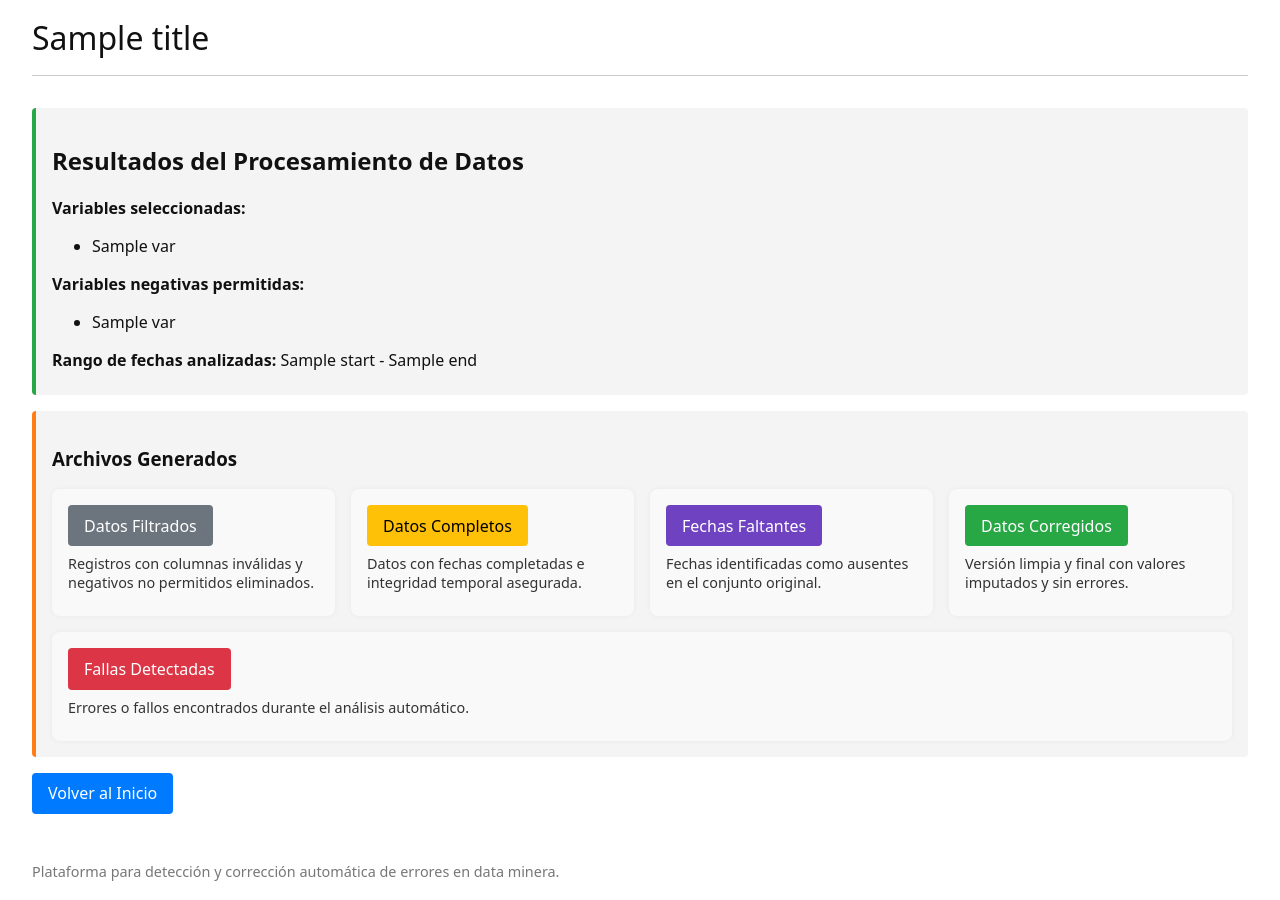
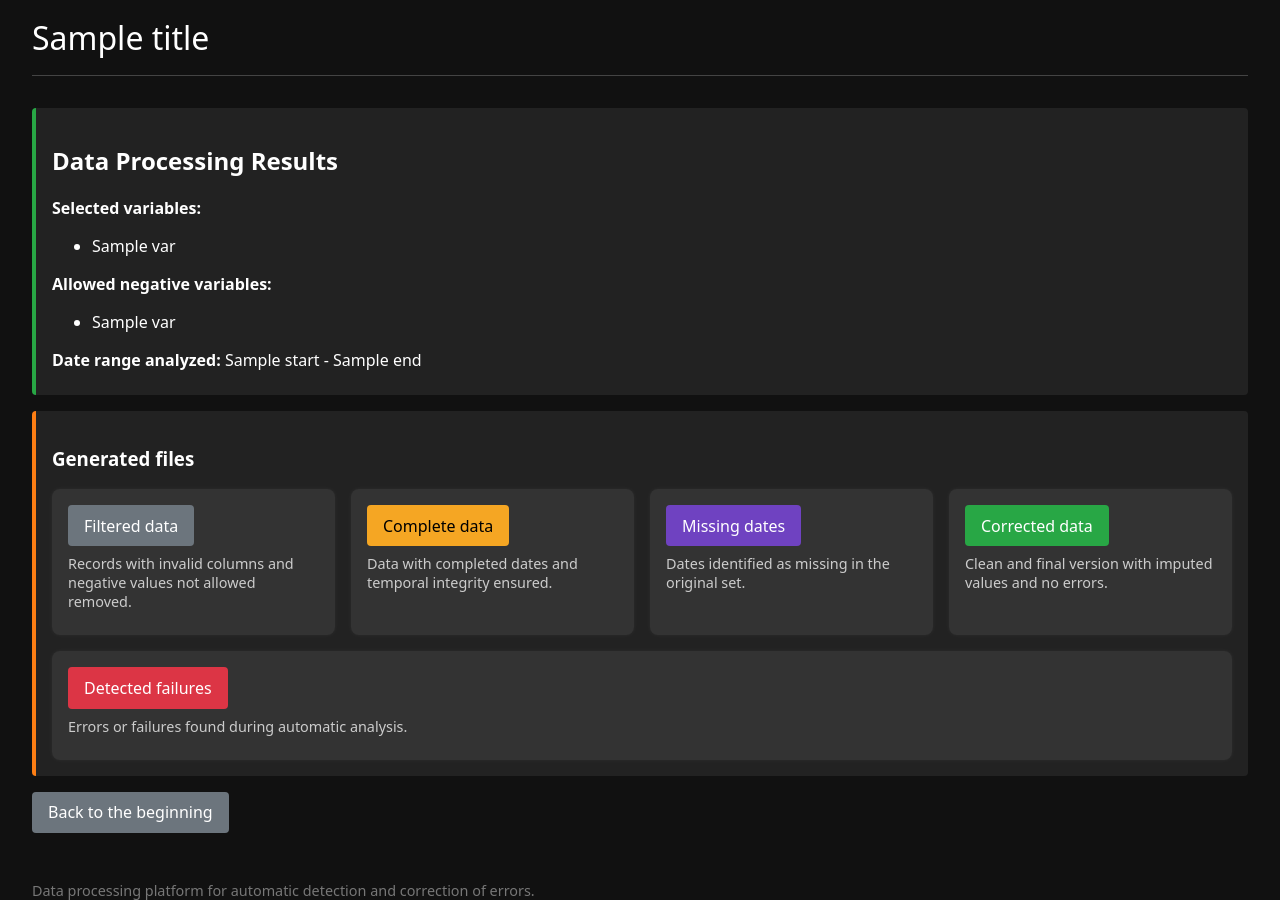
Before and after one commit to tomasalamos/imot2904, a Flask app: template templates/results.html in a window 1280 px wide. Run offline with Flask 3, Linux system fonts and the light colour scheme; the template is opened without the code that fills it: most values are stand-ins (such as "Sample title", 1, 10 or a date in 2020).

Commit message:
cambios lay

```diff
--- a/templates/form.html
+++ b/templates/form.html
@@ -17,6 +17,6 @@
         {% endfor %}
       </div>
 
-      <button type="submit" class="button button-blue">Process</button>
+      <button type="submit" class="button button-yellow">Process</button>
   </form>
 {% endblock %}
--- a/templates/index.html
+++ b/templates/index.html
@@ -1,9 +1,9 @@
 {% extends "layout.html" %}
 
 {% block content %}
-  <h1>Subir archivo CSV</h1>
+  <h1>Upload CSV file</h1>
   <form action="/form" method="post" enctype="multipart/form-data">
       <input type="file" name="file" required>
-      <button type="submit" class="button button-blue">Subir y continuar</button>
+      <button type="submit" class="button button-gray">Upload and continue</button>
   </form>
 {% endblock %}
--- a/templates/layout.html
+++ b/templates/layout.html
@@ -3,12 +3,12 @@
 <head>
   <meta charset="UTF-8" />
   <meta name="viewport" content="width=device-width, initial-scale=1.0"/>
-  <title>{{ title or "Procesamiento de Datos Mineros" }}</title>
+  <title>{{ title or "Data Processing Platform" }}</title>
   <style>
     body {
       font-family: system-ui, -apple-system, "Segoe UI", sans-serif;
-      background-color: #fff;
-      color: #111;
+      background-color: #111;
+      color: #fff;
       margin: 0;
       padding: 0 2rem;
       font-weight: 300;
@@ -17,7 +17,7 @@
 
     header {
       padding: 1rem 0;
-      border-bottom: 1px solid #ccc;
+      border-bottom: 1px solid #444;
       margin-bottom: 2rem;
     }
 
@@ -42,6 +42,9 @@
       padding: 0.6rem;
       font-size: 1rem;
       font-family: inherit;
+      background-color: #222;
+      color: #fff;
+      border: 1px solid #444;
     }
 
     .button {
@@ -56,14 +59,11 @@
       display: inline-block;
     }
 
-    .button-blue { background-color: #007bff; color: white; }
-    .button-blue:hover { background-color: #0056b3; }
-
     .button-gray { background-color: #6c757d; color: white; }
     .button-gray:hover { background-color: #5a6268; }
 
-    .button-yellow { background-color: #ffc107; color: #000; }
-    .button-yellow:hover { background-color: #e0a800; }
+    .button-yellow { background-color: #f5a623; color: #000; }
+    .button-yellow:hover { background-color: #d48806; }
 
     .button-purple { background-color: #6f42c1; color: white; }
     .button-purple:hover { background-color: #5936a2; }
@@ -75,7 +75,7 @@
     .button-red:hover { background-color: #bd2130; }
 
     .file-box {
-      background-color: #f4f4f4;
+      background-color: #222;
       padding: 1rem;
       border-left: 4px solid #007bff;
       margin-bottom: 1rem;
@@ -105,16 +105,16 @@
     .file-item {
       flex: 1 1 250px;
       min-width: 220px;
-      background-color: #f9f9f9;
+      background-color: #333;
       border-radius: 8px;
       padding: 1rem;
-      box-shadow: 0 0 5px rgba(0,0,0,0.05);
+      box-shadow: 0 0 5px rgba(255,255,255,0.05);
     }
 
     .file-item p {
       margin-top: 0.5rem;
       font-size: 0.9rem;
-      color: #333;
+      color: #ccc;
     }
 
     footer {
@@ -126,13 +126,13 @@
 </head>
 <body>
   <header>
-    <h1>{{ title or "Procesamiento de Datos Mineros" }}</h1>
+    <h1>{{ title or "Data Processing Platform" }}</h1>
   </header>
   <main>
     {% block content %}{% endblock %}
   </main>
   <footer>
-    Plataforma para detección y corrección automática de errores en data minera.
+    Data processing platform for automatic detection and correction of errors.
   </footer>
 </body>
 </html>
--- a/templates/results.html
+++ b/templates/results.html
@@ -2,55 +2,55 @@
 
 {% block content %}
   <div class="file-box green">
-    <h2>Resultados del Procesamiento de Datos</h2>
-    <p><strong>Variables seleccionadas:</strong></p>
+    <h2>Data Processing Results</h2>
+    <p><strong>Selected variables:</strong></p>
     <ul>
         {% for var in selected_vars %}
             <li>{{ var }}</li>
         {% endfor %}
     </ul>
 
-    <p><strong>Variables negativas permitidas:</strong></p>
+    <p><strong>Allowed negative variables:</strong></p>
     <ul>
         {% for var in negative_vars %}
             <li>{{ var }}</li>
         {% endfor %}
     </ul>
 
-    <p><strong>Rango de fechas analizadas:</strong> {{ start }} - {{ end }}</p>
+    <p><strong>Date range analyzed:</strong> {{ start }} - {{ end }}</p>
   </div>
 
   <div class="file-box orange">
-    <h3>Archivos Generados</h3>
+    <h3>Generated files</h3>
     <div class="file-grid">
 
       <div class="file-item">
-        <a href="{{ url_for('download_file', filename='filtered_data.csv') }}" class="button button-gray">Datos Filtrados</a>
-        <p>Registros con columnas inválidas y negativos no permitidos eliminados.</p>
+        <a href="{{ url_for('download_file', filename='filtered_data.csv') }}" class="button button-gray">Filtered data</a>
+        <p>Records with invalid columns and negative values not allowed removed.</p>
       </div>
 
       <div class="file-item">
-        <a href="{{ url_for('download_file', filename='complete_data.csv') }}" class="button button-yellow">Datos Completos</a>
-        <p>Datos con fechas completadas e integridad temporal asegurada.</p>
+        <a href="{{ url_for('download_file', filename='complete_data.csv') }}" class="button button-yellow">Complete data</a>
+        <p>Data with completed dates and temporal integrity ensured.</p>
       </div>
 
       <div class="file-item">
-        <a href="{{ url_for('download_file', filename='missing_dates.txt') }}" class="button button-purple">Fechas Faltantes</a>
-        <p>Fechas identificadas como ausentes en el conjunto original.</p>
+        <a href="{{ url_for('download_file', filename='missing_dates.txt') }}" class="button button-purple">Missing dates</a>
+        <p>Dates identified as missing in the original set.</p>
       </div>
 
       <div class="file-item">
-        <a href="{{ url_for('download_file', filename='corrected_data.csv') }}" class="button button-green">Datos Corregidos</a>
-        <p>Versión limpia y final con valores imputados y sin errores.</p>
+        <a href="{{ url_for('download_file', filename='corrected_data.csv') }}" class="button button-green">Corrected data</a>
+        <p>Clean and final version with imputed values and no errors.</p>
       </div>
 
       <div class="file-item">
-        <a href="{{ url_for('download_file', filename='detected_failures.csv') }}" class="button button-red">Fallas Detectadas</a>
-        <p>Errores o fallos encontrados durante el análisis automático.</p>
+        <a href="{{ url_for('download_file', filename='detected_failures.csv') }}" class="button button-red">Detected failures</a>
+        <p>Errors or failures found during automatic analysis.</p>
       </div>
 
     </div>
   </div>
 
-  <a href="/" class="button button-blue">Volver al Inicio</a>
+  <a href="/" class="button button-gray">Back to the beginning</a>
 {% endblock %}
```
Also changed, not shown: README.md, app.py (line endings or trailing spaces).
